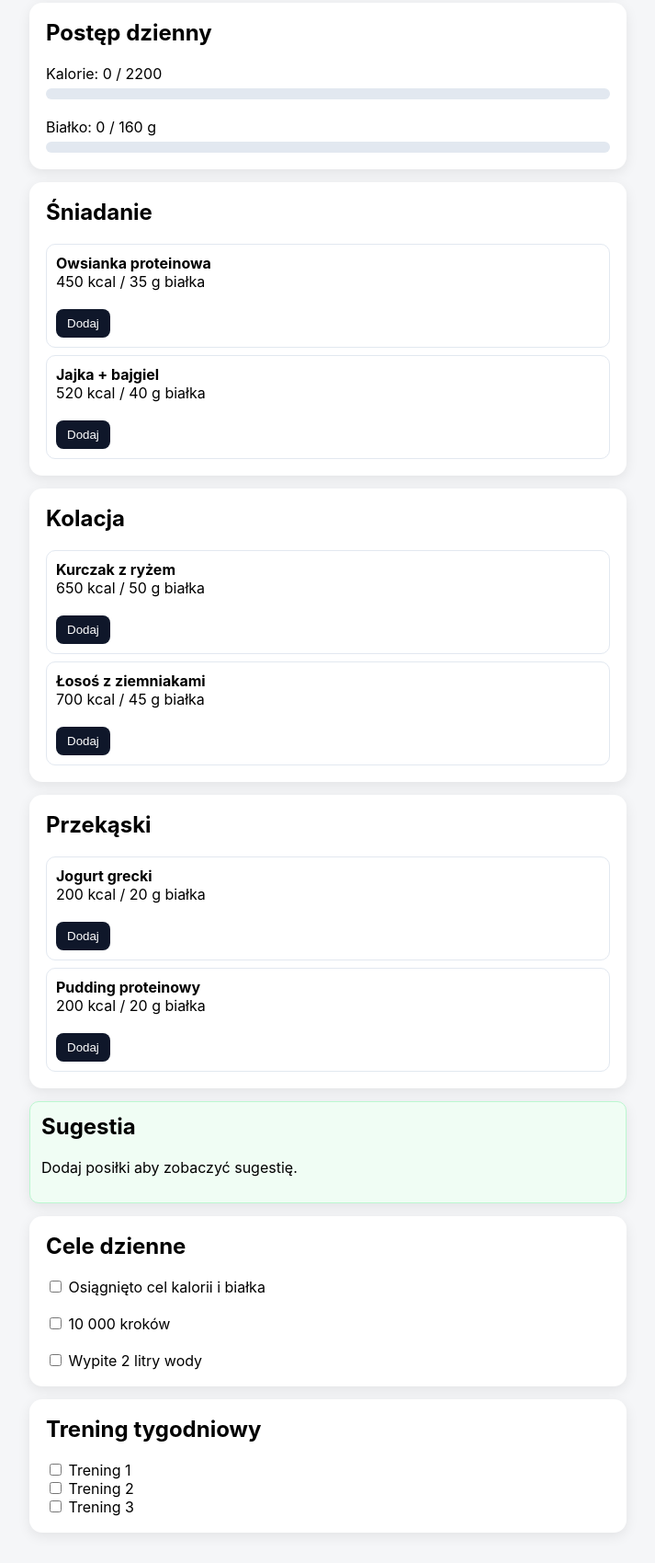
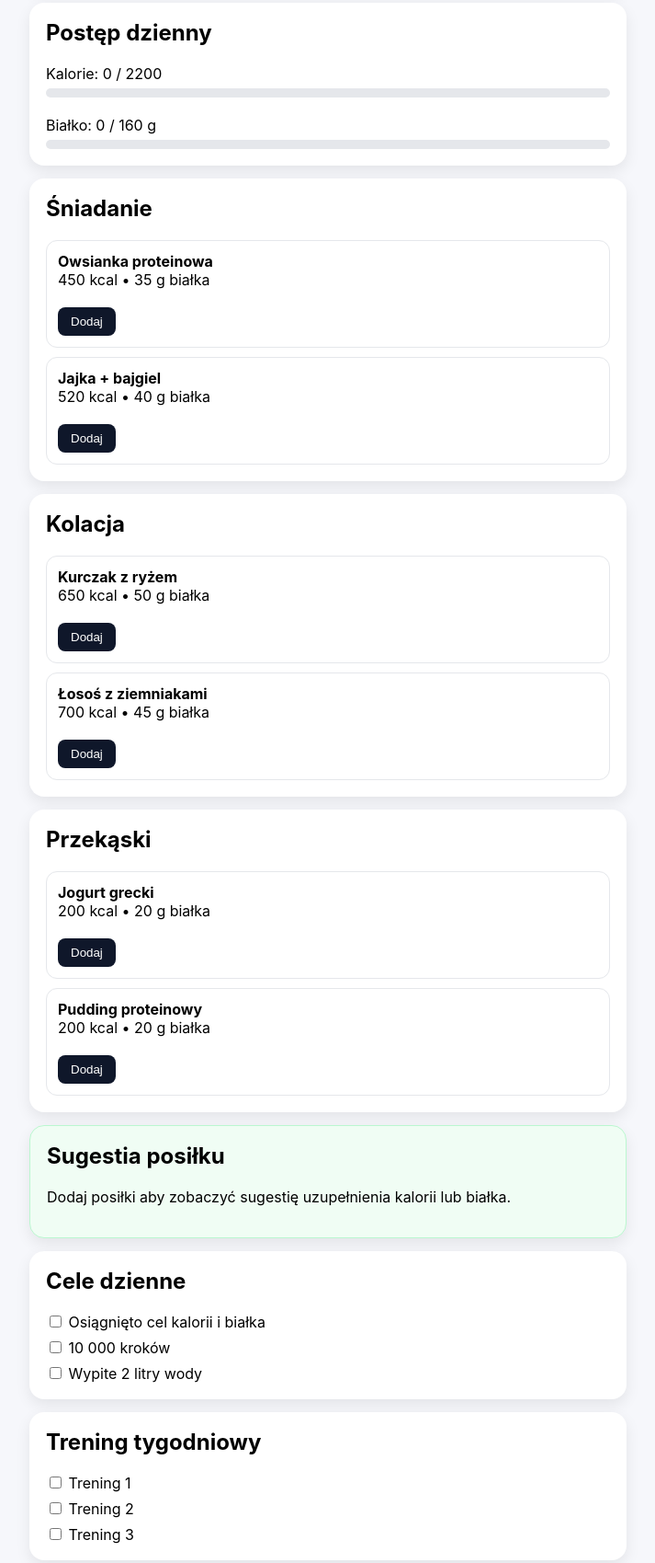
Before and after one commit to pmarlena1997-blip/mealplanKP, a plain HTML site: page index.html in a window 1280 px wide. Shown: the part 163-1862 px from the top of the page at 92% size, without its empty margins (283-996 px from the left). Drawn offline with Linux system fonts and the light colour scheme.

Commit message:
Update index.html

```diff
--- a/index.html
+++ b/index.html
@@ -8,8 +8,8 @@
 <style>
 
 body{
-font-family: -apple-system,BlinkMacSystemFont,Segoe UI,Roboto;
-background:#f5f6f8;
+font-family:-apple-system,BlinkMacSystemFont,"Segoe UI",Roboto;
+background:#f6f7fb;
 margin:0;
 }
 
@@ -22,32 +22,35 @@ padding:20px;
 .card{
 background:white;
 padding:18px;
-border-radius:14px;
+border-radius:16px;
 margin-bottom:14px;
-box-shadow:0 4px 14px rgba(0,0,0,0.08);
+box-shadow:0 6px 16px rgba(0,0,0,0.08);
 }
 
 h1,h2{
 margin-top:0;
 }
 
+.meal{
+border:1px solid #e5e7eb;
+padding:12px;
+border-radius:12px;
+margin-top:10px;
+}
+
 button{
-padding:8px 12px;
-border:none;
 background:#0f172a;
 color:white;
+border:none;
+padding:8px 14px;
 border-radius:8px;
 cursor:pointer;
 }
 
-button:hover{
-opacity:0.9;
-}
-
 .progress{
-height:12px;
-background:#e2e8f0;
-border-radius:8px;
+height:10px;
+background:#e5e7eb;
+border-radius:10px;
 overflow:hidden;
 margin-top:6px;
 }
@@ -58,18 +61,14 @@ background:#22c55e;
 width:0%;
 }
 
-.meal{
-border:1px solid #e2e8f0;
-padding:10px;
-border-radius:10px;
-margin-top:8px;
-}
-
 .suggestion{
 background:#f0fdf4;
 border:1px solid #bbf7d0;
-padding:12px;
-border-radius:10px;
+}
+
+label{
+display:block;
+margin-top:8px;
 }
 
 </style>
@@ -88,88 +87,97 @@ border-radius:10px;
 
 <h2>Postęp dzienny</h2>
 
-<div>
 Kalorie: <span id="calories">0</span> / 2200
 <div class="progress"><div id="calBar" class="progress-bar"></div></div>
-</div>
 
 <br>
 
-<div>
 Białko: <span id="protein">0</span> / 160 g
 <div class="progress"><div id="proteinBar" class="progress-bar"></div></div>
-</div>
 
 </div>
 
 <div class="card">
+
 <h2>Śniadanie</h2>
 
 <div class="meal">
 <strong>Owsianka proteinowa</strong><br>
-450 kcal / 35 g białka<br><br>
+450 kcal • 35 g białka
+<br><br>
 <button onclick="addMeal(450,35)">Dodaj</button>
 </div>
 
 <div class="meal">
 <strong>Jajka + bajgiel</strong><br>
-520 kcal / 40 g białka<br><br>
+520 kcal • 40 g białka
+<br><br>
 <button onclick="addMeal(520,40)">Dodaj</button>
 </div>
 
 </div>
 
 <div class="card">
+
 <h2>Kolacja</h2>
 
 <div class="meal">
 <strong>Kurczak z ryżem</strong><br>
-650 kcal / 50 g białka<br><br>
+650 kcal • 50 g białka
+<br><br>
 <button onclick="addMeal(650,50)">Dodaj</button>
 </div>
 
 <div class="meal">
 <strong>Łosoś z ziemniakami</strong><br>
-700 kcal / 45 g białka<br><br>
+700 kcal • 45 g białka
+<br><br>
 <button onclick="addMeal(700,45)">Dodaj</button>
 </div>
 
 </div>
 
 <div class="card">
+
 <h2>Przekąski</h2>
 
 <div class="meal">
 <strong>Jogurt grecki</strong><br>
-200 kcal / 20 g białka<br><br>
+200 kcal • 20 g białka
+<br><br>
 <button onclick="addMeal(200,20)">Dodaj</button>
 </div>
 
 <div class="meal">
 <strong>Pudding proteinowy</strong><br>
-200 kcal / 20 g białka<br><br>
+200 kcal • 20 g białka
+<br><br>
 <button onclick="addMeal(200,20)">Dodaj</button>
 </div>
 
 </div>
 
 <div class="card suggestion">
-<h2>Sugestia</h2>
-<p id="suggestionText">Dodaj posiłki aby zobaczyć sugestię.</p>
+
+<h2>Sugestia posiłku</h2>
+
+<p id="suggestionText">
+Dodaj posiłki aby zobaczyć sugestię uzupełnienia kalorii lub białka.
+</p>
+
 </div>
 
 <div class="card">
+
 <h2>Cele dzienne</h2>
 
 <label>
 <input type="checkbox"> Osiągnięto cel kalorii i białka
 </label>
-<br><br>
 
 <label>
 <input type="checkbox"> 10 000 kroków
 </label>
-<br><br>
 
 <label>
 <input type="checkbox"> Wypite 2 litry wody
@@ -178,10 +186,11 @@ Białko: <span id="protein">0</span> / 160 g
 </div>
 
 <div class="card">
+
 <h2>Trening tygodniowy</h2>
 
-<label><input type="checkbox"> Trening 1</label><br>
-<label><input type="checkbox"> Trening 2</label><br>
+<label><input type="checkbox"> Trening 1</label>
+<label><input type="checkbox"> Trening 2</label>
 <label><input type="checkbox"> Trening 3</label>
 
 </div>
@@ -224,19 +233,27 @@ let remainingProtein = 160 - protein
 let suggestion = ""
 
 if(remainingCal <=0 && remainingProtein <=0){
+
 suggestion = "Świetnie! Osiągnięto dzienny cel."
+
 }
 
 else if(remainingProtein > 15){
-suggestion = "Brakuje białka. Spróbuj: pudding proteinowy."
+
+suggestion = "Brakuje białka. Dobrym wyborem będzie pudding proteinowy."
+
 }
 
-else if(remainingCal > 150){
-suggestion = "Możesz dodać małą przekąskę."
+else if(remainingCal > 200){
+
+suggestion = "Możesz dodać małą przekąskę aby osiągnąć cel kalorii."
+
 }
 
 else{
-suggestion = "Jesteś bardzo blisko celu."
+
+suggestion = "Jesteś bardzo blisko dziennego celu."
+
 }
 
 document.getElementById("suggestionText").innerText = suggestion
```
